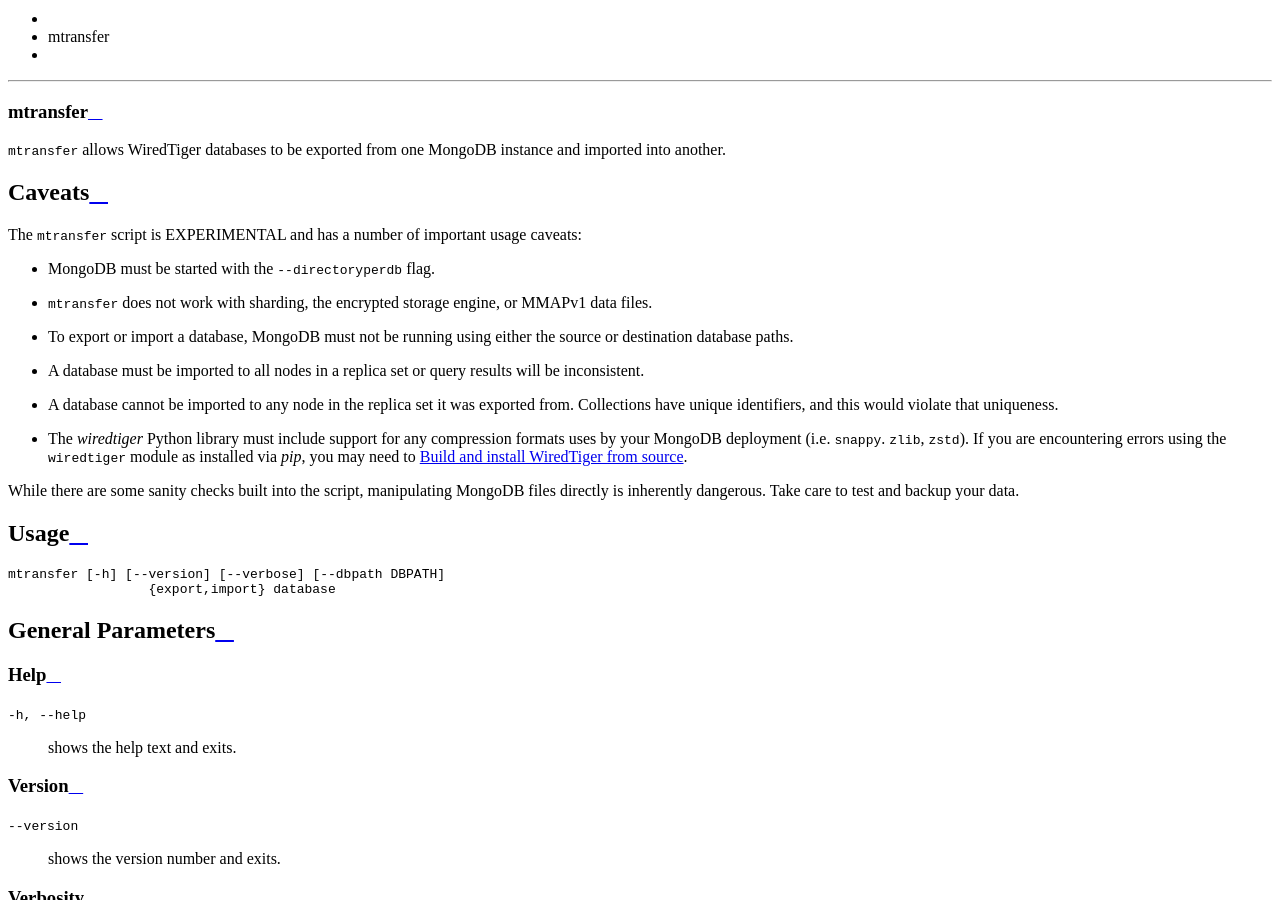
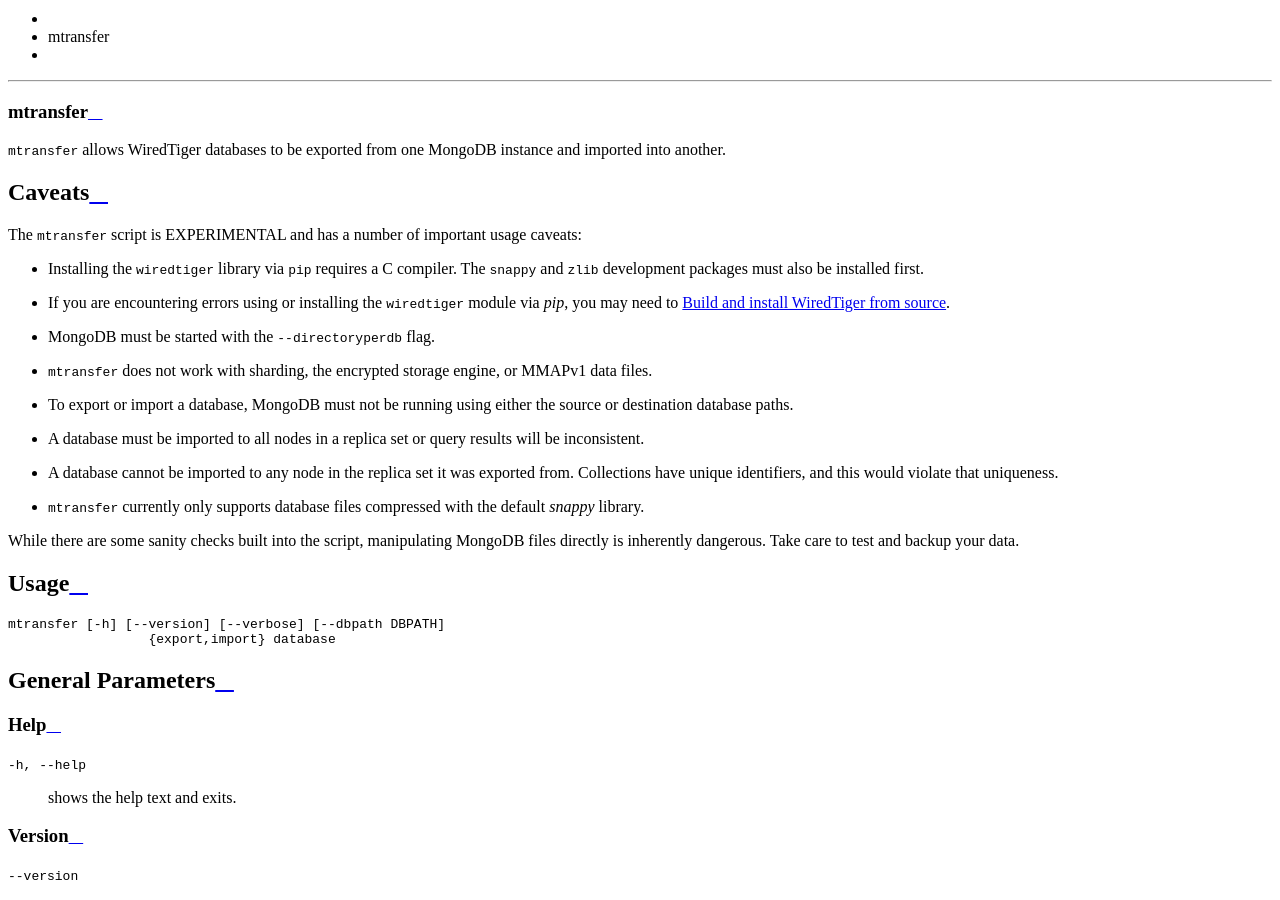
Before and after one commit to rueckstiess/mtools, a Sphinx documentation site: the page built from doc/mtransfer.rst, in a window 1280 px wide and 900 px high, scrolled down 894 px. Built offline with Sphinx 7.4.7 and the Read the Docs theme 2.0.0, drawn with Linux system fonts in a browser that asks for light colours.

Commit message:
Move the build/install caveats first

```diff
--- a/doc/mtransfer.rst
+++ b/doc/mtransfer.rst
@@ -13,6 +13,11 @@
 
 The ``mtransfer`` script is EXPERIMENTAL and has a number of important usage caveats:
 
+- Installing the ``wiredtiger`` library via ``pip`` requires a C compiler.
+  The ``snappy`` and ``zlib`` development packages must also be installed first.
+- If you are encountering errors using or installing the ``wiredtiger`` module
+  via `pip`, you may need to `Build and install WiredTiger from source
+  <http://source.wiredtiger.com/develop/build-posix.html>`__.
 - MongoDB must be started with the ``--directoryperdb`` flag.
 - ``mtransfer`` does not work with sharding, the encrypted storage engine, or
   MMAPv1 data files.
@@ -22,11 +27,8 @@
   will be inconsistent.
 - A database cannot be imported to any node in the replica set it was exported
   from. Collections have unique identifiers, and this would violate that uniqueness.
-- The `wiredtiger` Python library must include support for any compression formats
-  uses by your MongoDB deployment (i.e. ``snappy``. ``zlib``, ``zstd``). If you are
-  encountering errors using the ``wiredtiger`` module as installed via `pip`,
-  you may need to `Build and install WiredTiger from source
-  <http://source.wiredtiger.com/develop/build-posix.html>`__.
+- ``mtransfer`` currently only supports database files compressed with the
+  default `snappy` library.
 
 While there are some sanity checks built into the script, manipulating MongoDB
 files directly is inherently dangerous. Take care to test and backup your data.
```
